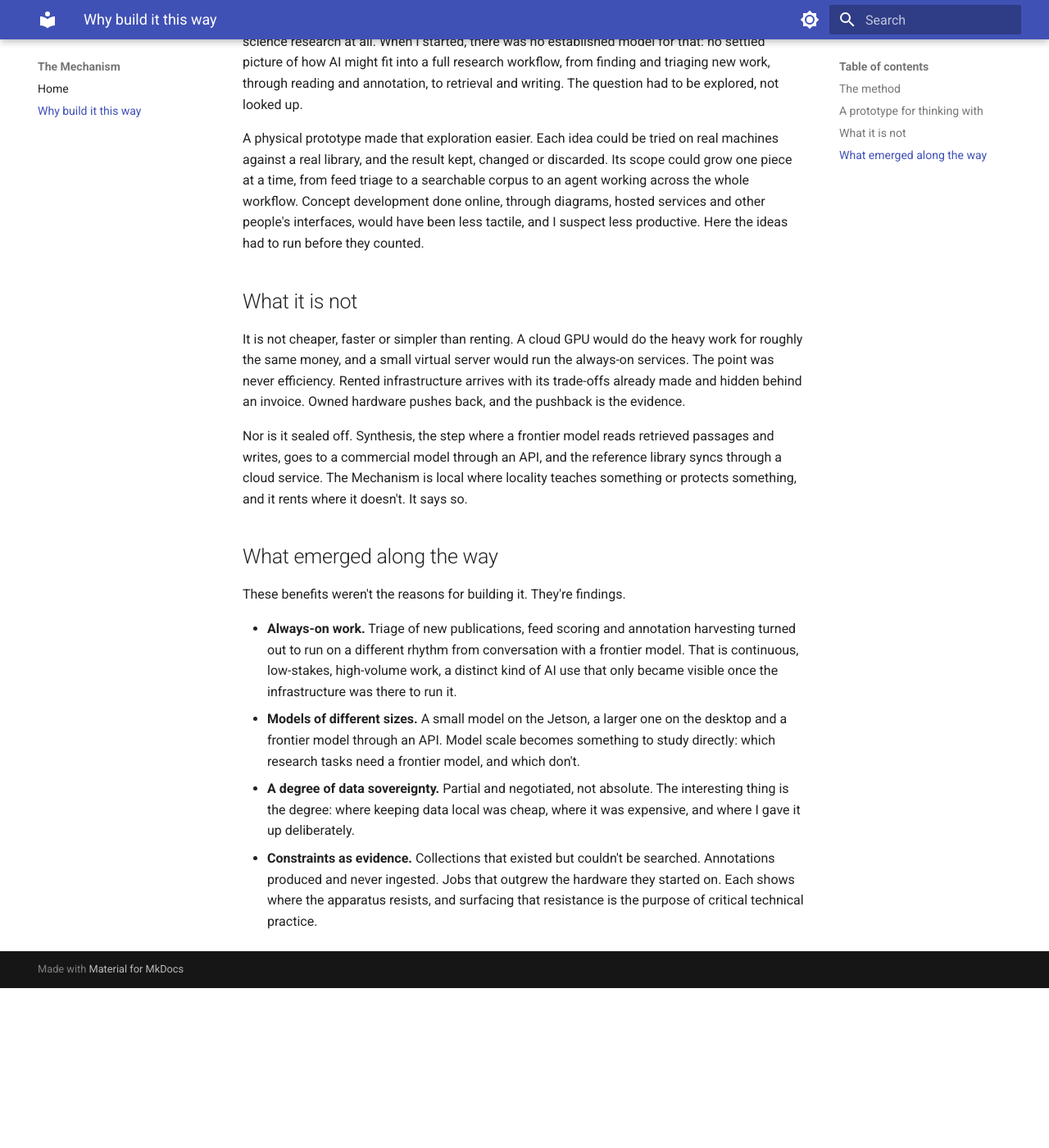
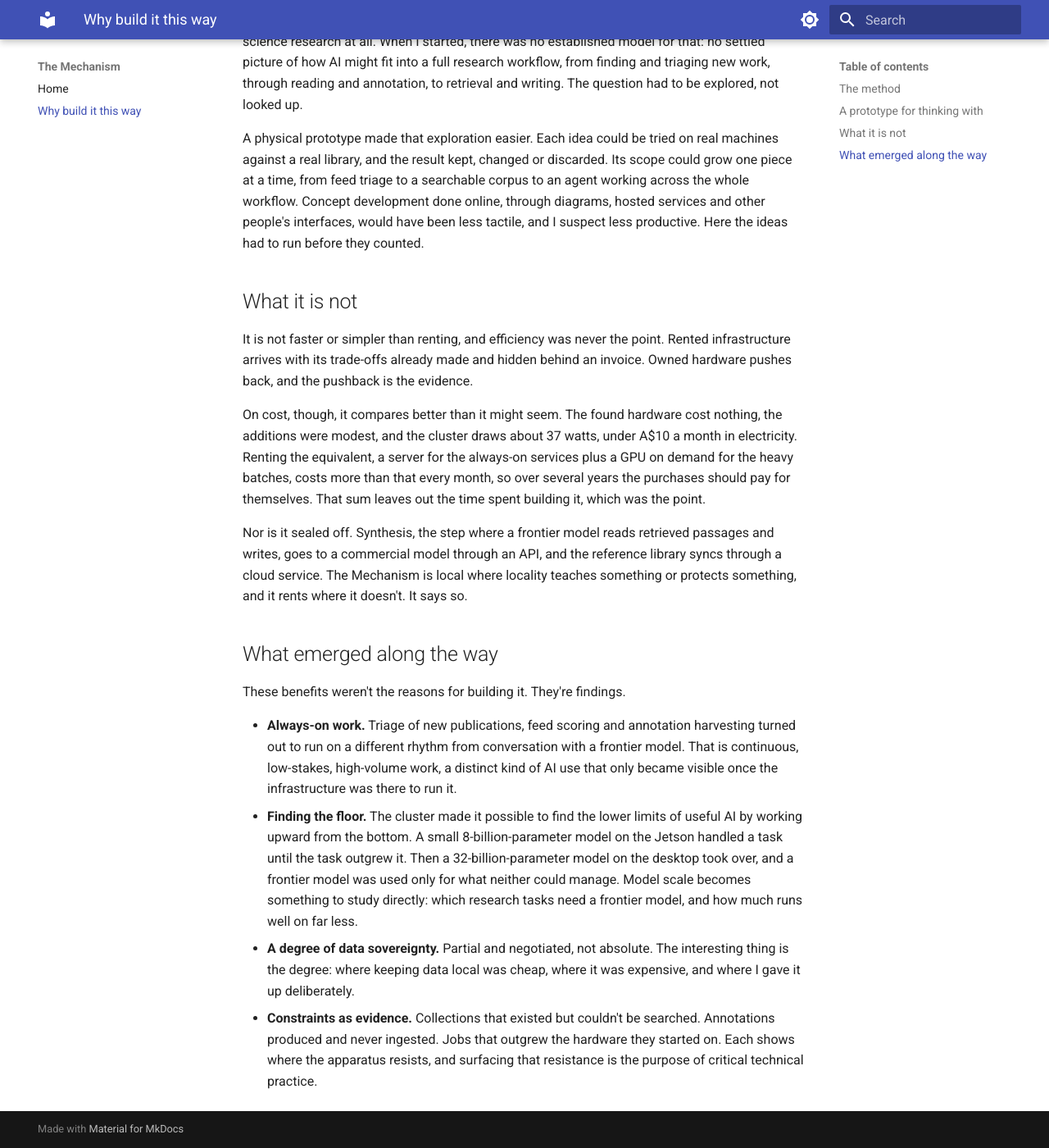
Before and after one commit to jamessmithies/the-mechanism-project, an MkDocs documentation site: the page built from docs/why.md, in a window 1280 px wide and 1400 px high, scrolled down 607 px. Shown: the whole window at 82% size. Built offline with MkDocs 1.6.1 and Material for MkDocs 9.7.7, drawn with Linux system fonts in a browser that asks for light colours; before the commit the page ends 1812 px from its top, so only the background shows below that.

Commit message:
why: finding the floor of useful AI; cost over several years
Co-Authored-By: Claude Opus 5.5 <noreply@anthropic.com>

```diff
--- a/docs/why.md
+++ b/docs/why.md
@@ -30,10 +30,15 @@ been less tactile, and I suspect less productive. Here the ideas had to run befo
 
 ## What it is not
 
-It is not cheaper, faster or simpler than renting. A cloud GPU would do the heavy work for roughly
-the same money, and a small virtual server would run the always-on services. The point was never
-efficiency. Rented infrastructure arrives with its trade-offs already made and hidden behind an
-invoice. Owned hardware pushes back, and the pushback is the evidence.
+It is not faster or simpler than renting, and efficiency was never the point. Rented infrastructure
+arrives with its trade-offs already made and hidden behind an invoice. Owned hardware pushes back,
+and the pushback is the evidence.
+
+On cost, though, it compares better than it might seem. The found hardware cost nothing, the
+additions were modest, and the cluster draws about 37 watts, under A$10 a month in electricity.
+Renting the equivalent, a server for the always-on services plus a GPU on demand for the heavy
+batches, costs more than that every month, so over several years the purchases should pay for
+themselves. That sum leaves out the time spent building it, which was the point.
 
 Nor is it sealed off. Synthesis, the step where a frontier model reads retrieved passages and
 writes, goes to a commercial model through an API, and the reference library syncs through a cloud
@@ -48,9 +53,11 @@ These benefits weren't the reasons for building it. They're findings.
   to run on a different rhythm from conversation with a frontier model. That is continuous,
   low-stakes, high-volume work, a distinct kind of AI use that only became visible once the
   infrastructure was there to run it.
-- **Models of different sizes.** A small model on the Jetson, a larger one on the desktop and a
-  frontier model through an API. Model scale becomes something to study directly: which research
-  tasks need a frontier model, and which don't.
+- **Finding the floor.** The cluster made it possible to find the lower limits of useful AI by
+  working upward from the bottom. A small 8-billion-parameter model on the Jetson handled a task
+  until the task outgrew it. Then a 32-billion-parameter model on the desktop took over, and a
+  frontier model was used only for what neither could manage. Model scale becomes something to
+  study directly: which research tasks need a frontier model, and how much runs well on far less.
 - **A degree of data sovereignty.** Partial and negotiated, not absolute. The interesting thing is
   the degree: where keeping data local was cheap, where it was expensive, and where I gave it up
   deliberately.
```
